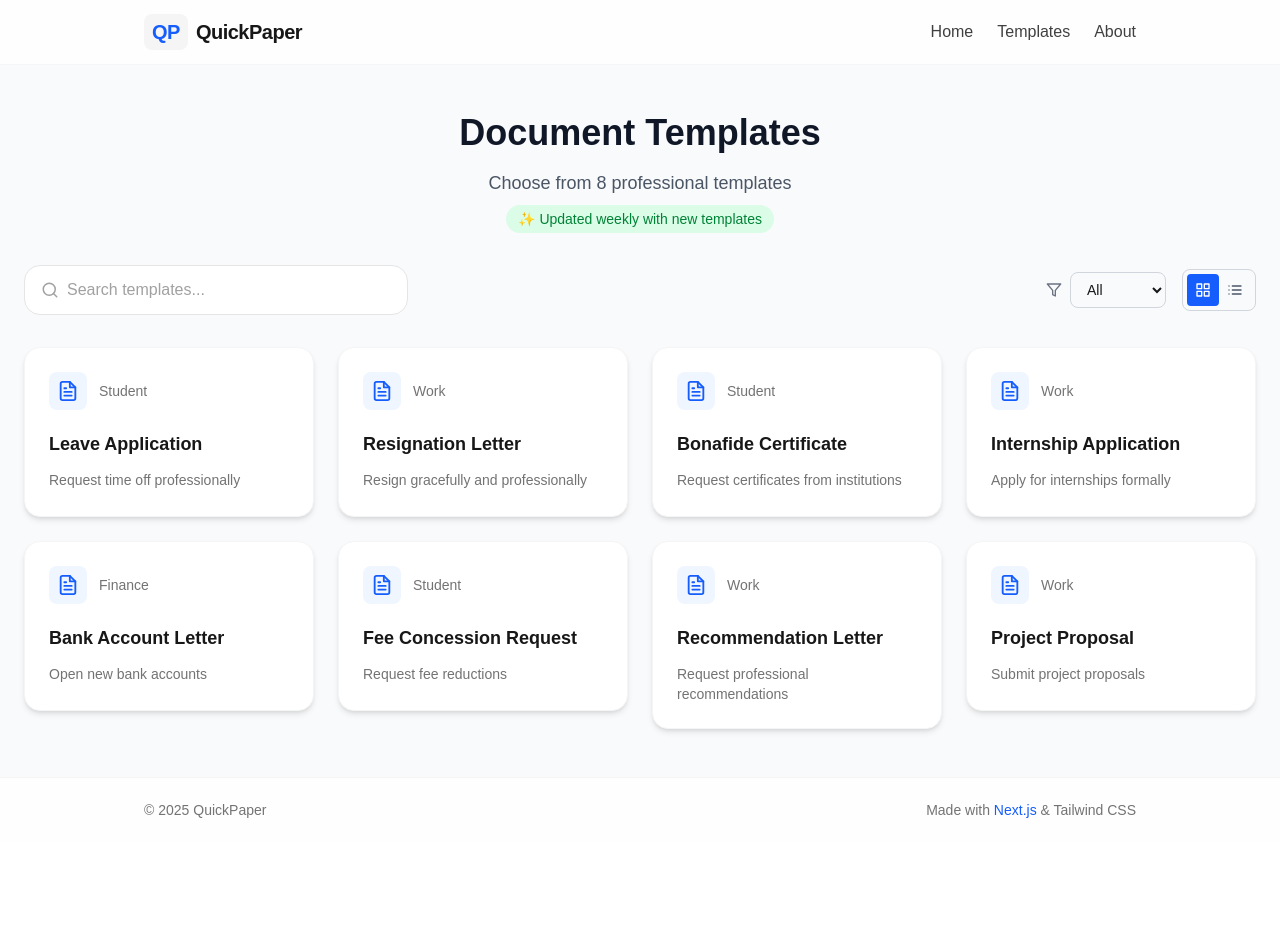
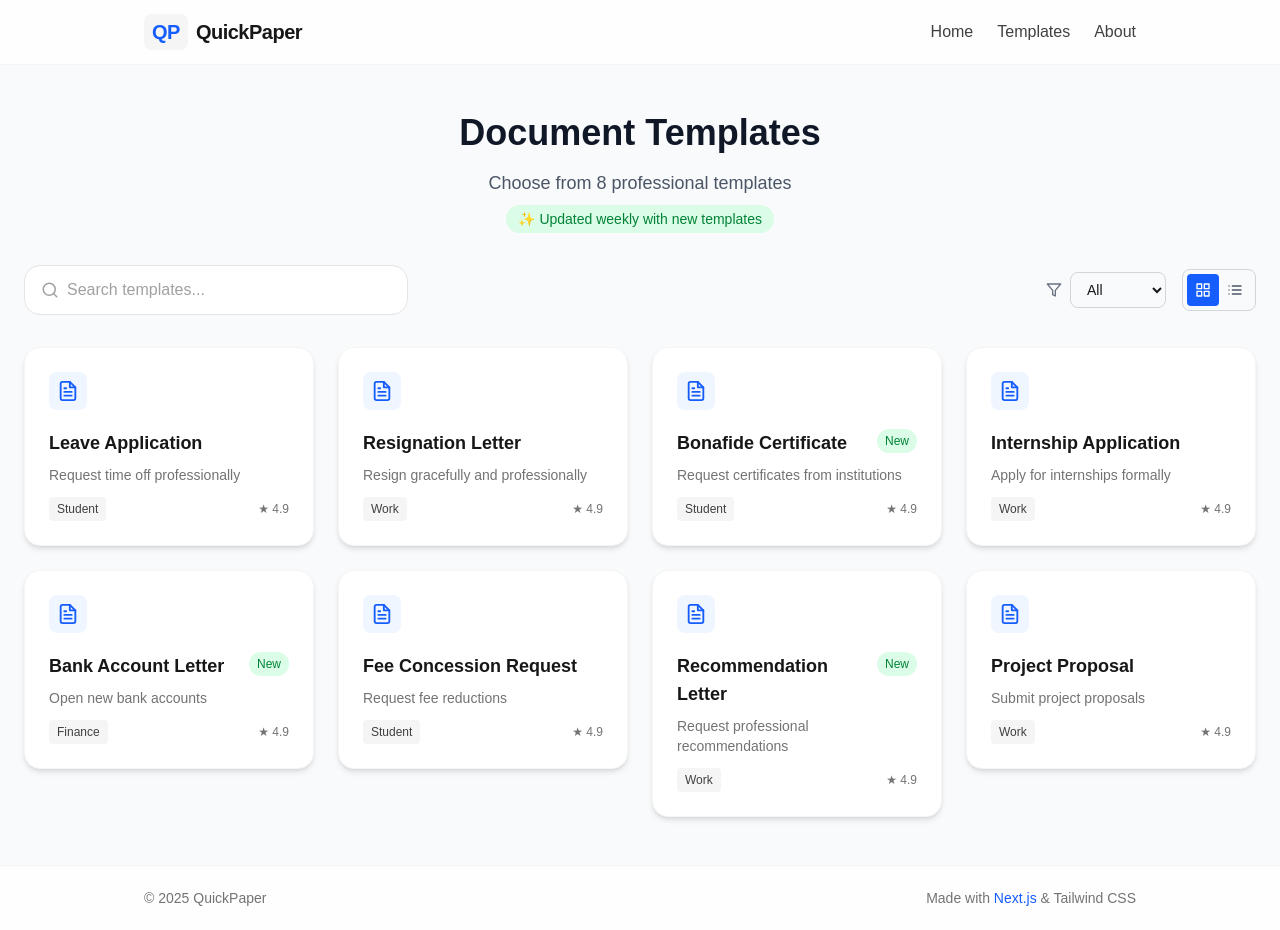
Before and after one commit to aditiappemane/QuickPaper, a Next.js app: page /templates in a window 1280 px wide. Before the commit the page ends 842 px from the top, so only its background shows below. Built offline with nearby package versions, Linux system fonts and the light colour scheme.

Commit message:
updated the templatecard

```diff
--- a/src/app/[templateId]/page.tsx
+++ b/src/app/[templateId]/page.tsx
@@ -1,7 +1,7 @@
 "use client";
 import { useState, useMemo } from "react";
 import { notFound, useParams } from "next/navigation";
-import { templates } from "@/../templates";
+import { templates } from "@templates";
 import Header from "@/components/Header";
 import Footer from "@/components/Footer";
 import FormRenderer from "@/components/FormRenderer";
--- a/src/components/TemplateCard.tsx
+++ b/src/components/TemplateCard.tsx
@@ -2,18 +2,24 @@
 import { motion } from "framer-motion";
 import { FiFileText } from "react-icons/fi";
 import Link from "next/link";
+
+interface TemplateCardProps {
+  id: string;
+  title: string;
+  description: string;
+  category: string;
+  isNew?: boolean;
+  viewMode?: "grid" | "list";
+}
 
 export default function TemplateCard({
   id,
   title,
   description,
   category,
-}: {
-  id: string;
-  title: string;
-  description: string;
-  category: string;
-}) {
+  isNew = false,
+  viewMode = "grid",
+}: TemplateCardProps) {
   return (
     <Link href={`/${id}`} className="block">
       <motion.div
@@ -23,21 +29,35 @@ export default function TemplateCard({
           scale: 1.025,
         }}
         transition={{ type: "spring", stiffness: 300, damping: 24 }}
-        className="bg-white rounded-2xl border border-neutral-100 shadow-md p-6 flex flex-col gap-3 min-h-[170px]"
+        className={`
+          bg-white rounded-2xl border border-neutral-100 shadow-md p-6
+          ${viewMode === "list" ? "flex items-start gap-4" : ""}
+        `}
       >
-        <div className="flex items-center gap-3">
-          <span className="bg-blue-50 text-blue-600 p-2 rounded-lg">
+        <div className={`${viewMode === "list" ? "flex-shrink-0" : "mb-3"}`}>
+          <span className="bg-blue-50 text-blue-600 p-2 rounded-lg inline-block">
             <FiFileText size={22} />
           </span>
-          <span className="text-sm font-medium text-neutral-500">
-            {category}
-          </span>
         </div>
-        <div className="mt-2 text-lg font-semibold text-neutral-900">
-          {title}
-        </div>
-        <div className="text-sm text-neutral-500 line-clamp-2">
-          {description}
+
+        <div className="flex-1">
+          <div className="flex justify-between items-start mb-2">
+            <h3 className="text-lg font-semibold text-neutral-900">{title}</h3>
+            {isNew && (
+              <span className="px-2 py-1 bg-green-100 text-green-700 text-xs font-medium rounded-full">
+                New
+              </span>
+            )}
+          </div>
+
+          <p className="text-sm text-neutral-500 mb-3">{description}</p>
+
+          <div className="flex items-center justify-between">
+            <span className="text-xs font-medium bg-neutral-100 text-neutral-700 px-2 py-1 rounded">
+              {category}
+            </span>
+            <span className="text-xs text-neutral-500">★ 4.9</span>
+          </div>
         </div>
       </motion.div>
     </Link>
```
